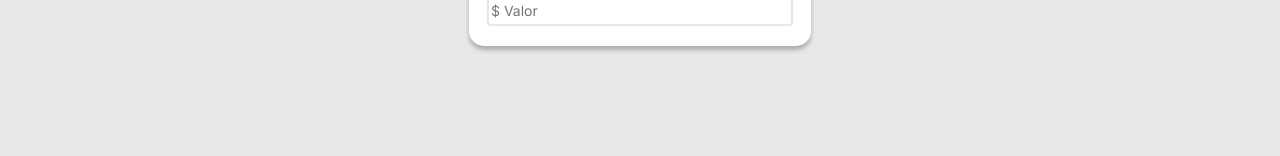
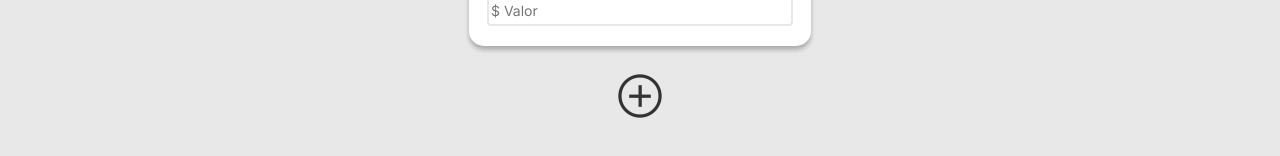
Before and after one commit to fabian-co/SplitBill, a website: page index.html in a window 1280 px wide. Shown: the part 250-406 px from the top of the page. Drawn offline with nearby package versions, Linux system fonts and the light colour scheme.

Commit message:
agregue el simbolo de agregar

```diff
--- a/index.html
+++ b/index.html
@@ -34,6 +34,8 @@
           <input type="number" placeholder="$ Valor" />
         </div>
       </div>
+      <!-- adicionar cuadro simbolo -->
+      <span id="addSymbol" class="material-symbols-outlined"> add_circle </span>
     </div>
   </body>
 </html>
--- a/style.css
+++ b/style.css
@@ -89,3 +89,9 @@ h1 {
     border-color: var(--lightGray);
     border-style:solid;
 }
+
+#addSymbol {
+    margin-top: 24px;
+    font-size: 52px;
+    color: var(--darkGray);
+}
```
